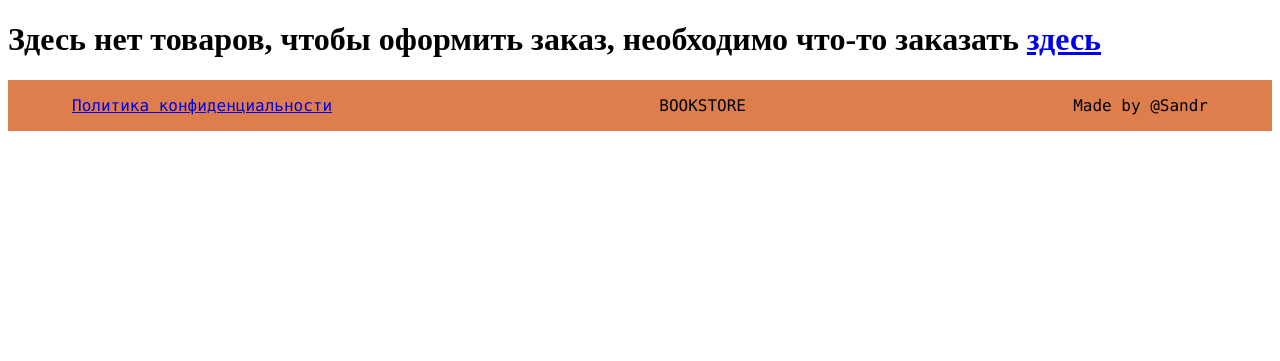
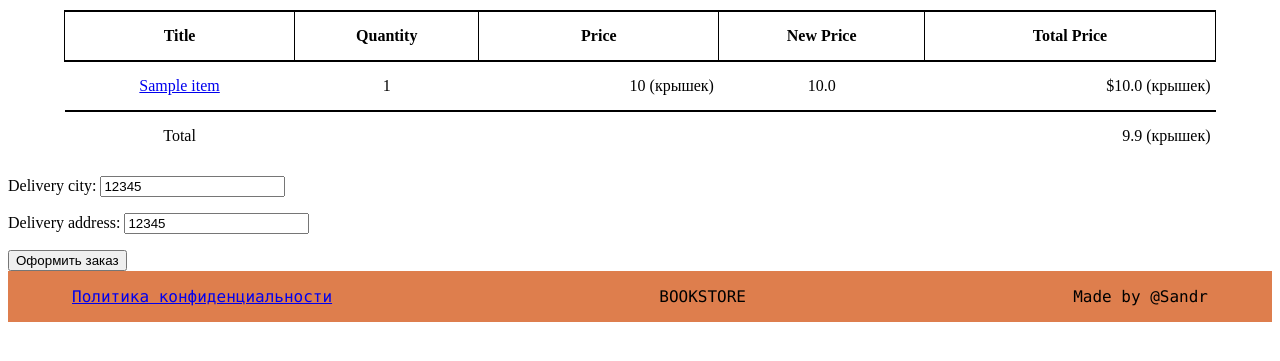
Before and after one commit to WISBoyush/Django-Bookstore, a Django app: page /cart/order/ in a window 1280 px wide. Shown: the part 68-429 px from the top of the page. Run offline with Django 4.2, Linux system fonts and the light colour scheme; a user stored in the database is signed in; tables that the repository leaves empty hold one stand-in row (values such as "Sample post"); parts of the project's set-up code (start-up, migrations or seed data) failed here and were passed over; some libraries are stand-ins or nearby versions.

Commit message:
fix: Minor code refactor

```diff
--- a/bookstore/cart/forms.py
+++ b/bookstore/cart/forms.py
@@ -6,8 +6,10 @@ PRODUCT_QUANTITY_CHOICES = [(i, str(i)) for i in range(1, 21)]
 
 
 class CartAddProductForm(forms.Form):
-
-    quantity = forms.TypedChoiceField(choices=PRODUCT_QUANTITY_CHOICES, coerce=int)
+    quantity = forms.IntegerField(widget=forms.NumberInput(attrs={
+        'class': 'choose-quantity',
+        'value': '1'}
+    ), min_value=1)
     update = forms.BooleanField(required=False, initial=False, widget=forms.HiddenInput)
 
 
--- a/bookstore/cart/views.py
+++ b/bookstore/cart/views.py
@@ -3,11 +3,10 @@ from uuid import uuid4
 
 from django.contrib import messages
 from django.db import transaction
-from django.db.models import F, Count
+from django.db.models import Count
 from django.shortcuts import redirect
 from django.views.generic import *
 
-from goods.models import Item
 from .forms import CartAddProductForm, OrderForm
 from .models import Purchase
 
@@ -101,30 +100,23 @@ class OrderView(CreateView, ListView):
             state='CART'
         ).select_related('item')
 
-        products_of_order = orders_product.values('item_id', 'state',
-                                                  'item__quantity', 'item'
-                                                  ).annotate(amount=Count('item_id'))
+        counted_orders_product = orders_product.values('item_id', 'state',
+                                                       'item__quantity', 'item'
+                                                       ).annotate(amount=Count('item_id'))
 
-        if any(product['amount'] >= product['item__quantity'] for product in products_of_order):
+        if any(product['amount'] >= product['item__quantity'] for product in counted_orders_product):
 
-            products_of_order.update(state='AWAITING_ARRIVAL')
+            counted_orders_product.update(state='AWAITING_ARRIVAL')
             messages.success(request,
                              'The order was successfully created, but at the moment we do not have enough goods in '
-                             'stock, the delivery will be slightly delayed'
-                             )
+                             'stock, the delivery will be slightly delayed')
         else:
-
-            for product in products_of_order:
-                Item.objects.filter(id=product['item_id']
-                                    ).update(
-                    quantity=F('quantity') - product['amount']
-                )
-
-            products_of_order.update(state='AWAITING_PAYMENT')
+            counted_orders_product.update(state='AWAITING_PAYMENT')
 
     def post(self, request, *args, **kwargs):
-        total_order_price = Purchase.objects.get_total_products_information(user_pk=self.request.user.pk)[
-            'persons_discounted_price']
+        total_order_price = Purchase.objects.get_total_products_information(
+            user_pk=self.request.user.pk
+        )['persons_discounted_price']
         forms_data = self.get_form().data
         self.order_process(request, forms_data, total_order_price)
 
--- a/bookstore/profiles/views.py
+++ b/bookstore/profiles/views.py
@@ -25,9 +25,7 @@ class ProfileData(ListView):
     context_object_name = 'element'
 
     def get_queryset(self):
-
         user = self.request.user.pk
-
         current_item = Profile.objects.filter(
             user_id=user
         ).first()
@@ -35,7 +33,5 @@ class ProfileData(ListView):
         return current_item
 
     def get_context_data(self, *, object_list=None, **kwargs):
-
         context = super().get_context_data()
-
         return context
--- a/bookstore/res/templates/order/order.html
+++ b/bookstore/res/templates/order/order.html
@@ -2,7 +2,7 @@
 
 {% block content %}
 
-    {% if not ordered_objects %}
+    {% if not order %}
         <h1>Здесь нет товаров, чтобы оформить заказ, необходимо что-то заказать <a href="{% url 'main_page_url' %}">здесь</a>
         </h1>
     {% else %}
--- a/bookstore/static/css/style.css
+++ b/bookstore/static/css/style.css
@@ -180,3 +180,7 @@ thead th{
     text-decoration: line-through;
     font-style: italic;
 }
+
+.choose-quantity{
+    width: 40px;
+}
```
Also changed, not shown: bookstore/goods/views.py (+2 -5 lines), bookstore/order/signals.py (+1 -10 lines), bookstore/order/views.py (+28 -21 lines), bookstore/rent/views.py (+2 -19 lines).
